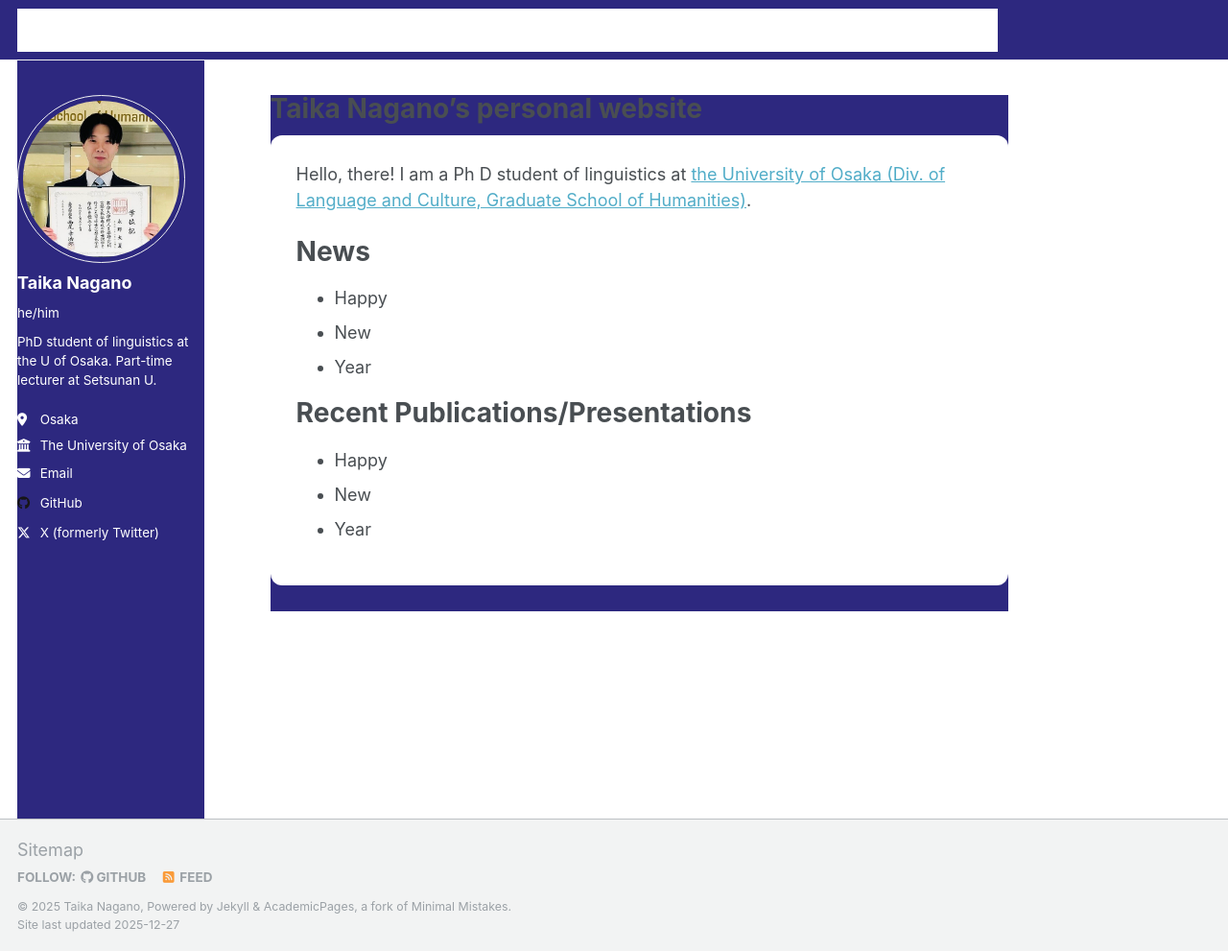
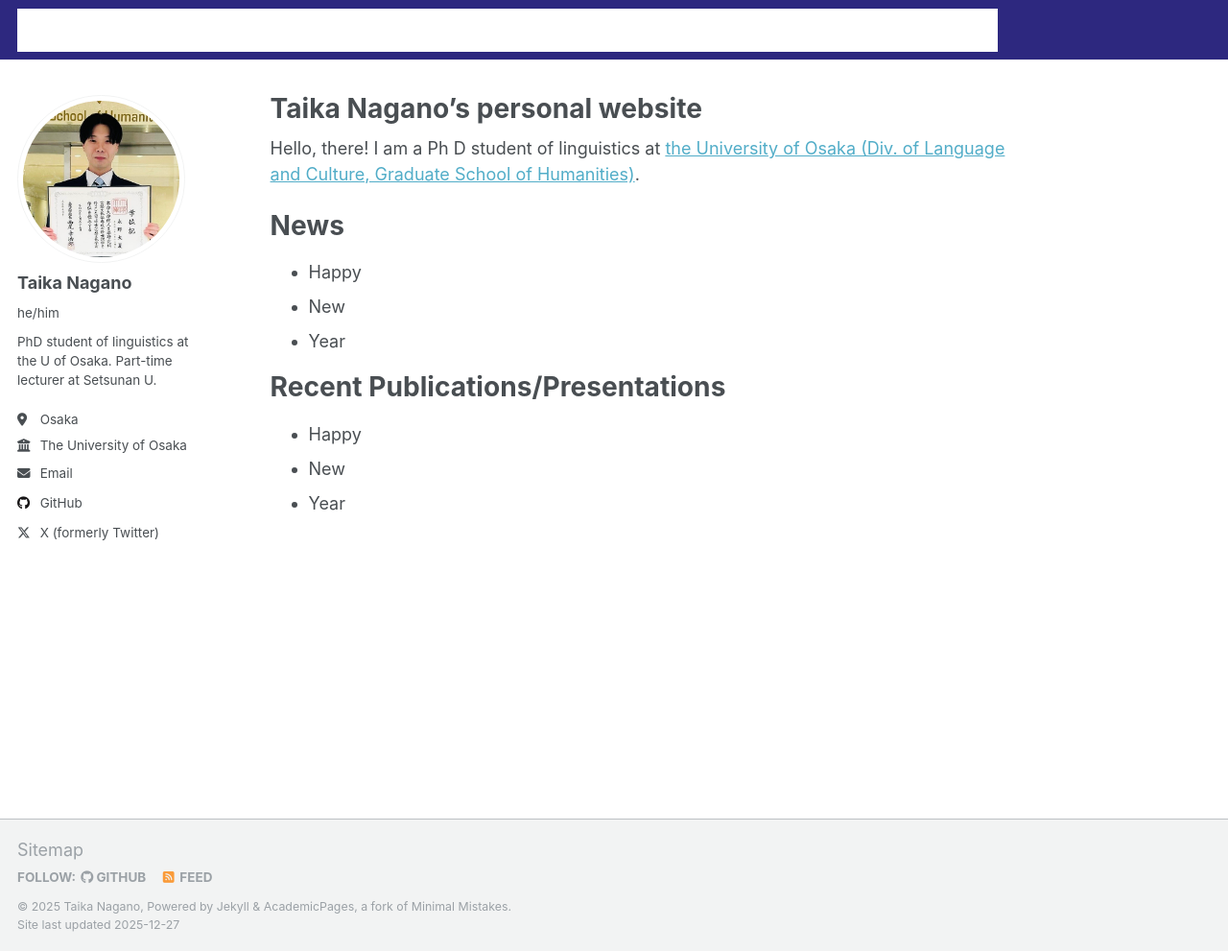
Before and after one commit to TaikaNagano/taikanagano.github.io, a Jekyll site: the page built from _pages/about.md, in a window 1280 px wide and 991 px high. Shown: the whole window at 96% size. Built offline with Jekyll 4.4.1, drawn with Linux system fonts in a browser that asks for light colours.

Commit message:
Update main.scss

```diff
--- a/assets/css/main.scss
+++ b/assets/css/main.scss
@@ -42,27 +42,23 @@
     "vendor/magnific-popup/magnific-popup"
 ;
 
-/* =========================================================
-   Handai Blue unified theme (Header + Sidebar + Outer area)
-   Works in Light & Dark mode
-   ========================================================= */
+/* ===== Handai Blue header + nav only (no sidebar) ===== */
+:root { --handai-blue: #2D287F; }
 
-/* Handai Blue */
-:root {
-  --handai-blue: #2D287F;
-}
-
-/* ===== HEADER (Navigation bar) ===== */
+/* Header area */
 .masthead,
 .masthead__inner-wrap,
+.masthead__inner-wrap .masthead__menu,
 .greedy-nav {
   background-color: var(--handai-blue) !important;
 }
 
+/* Text in nav */
 .masthead a,
 .masthead__title,
 .masthead__menu-item a,
-.greedy-nav a {
+.greedy-nav a,
+.greedy-nav .visible-links a {
   color: #ffffff !important;
 }
 
@@ -71,60 +67,21 @@
   color: #e5e7eb !important;
 }
 
-/* Mobile menu button */
-.greedy-nav__toggle {
-  color: #ffffff;
+/* Mobile hamburger icon */
+.greedy-nav__toggle,
+.greedy-nav__toggle:hover {
+  color: #ffffff !important;
 }
 .greedy-nav__toggle .navicon,
 .greedy-nav__toggle .navicon:before,
 .greedy-nav__toggle .navicon:after {
-  background: #ffffff;
+  background: #ffffff !important;
 }
 
 /* Mobile dropdown menu */
 .greedy-nav .hidden-links {
-  background-color: var(--handai-blue);
+  background-color: var(--handai-blue) !important;
 }
 .greedy-nav .hidden-links a {
   color: #ffffff !important;
 }
-
-/* ===== LEFT AREA + SIDEBAR ===== */
-.initial-content,
-.page__inner-wrap,
-.sidebar {
-  background-color: var(--handai-blue) !important;
-}
-
-/* Sidebar text */
-.sidebar,
-.author__name,
-.author__bio,
-.author__urls,
-.author__urls a {
-  color: #ffffff !important;
-}
-
-.author__urls a:hover {
-  color: #e5e7eb !important;
-}
-
-/* ===== MAIN CONTENT CARD ===== */
-.page__content {
-  background-color: #ffffff;
-  border-radius: 12px;
-  padding: 1.5rem;
-}
-
-/* Dark mode content */
-html[data-theme="dark"] .page__content,
-body[data-theme="dark"] .page__content {
-  background-color: #2f2f2f;
-}
-
-/* Make sure text is readable */
-html[data-theme="dark"] .page__content,
-html[data-theme="dark"] .page__content p,
-html[data-theme="dark"] .page__content li {
-  color: #e5e7eb;
-}
```
